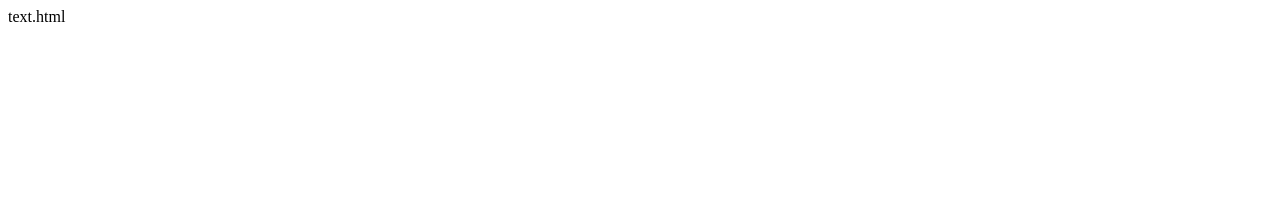
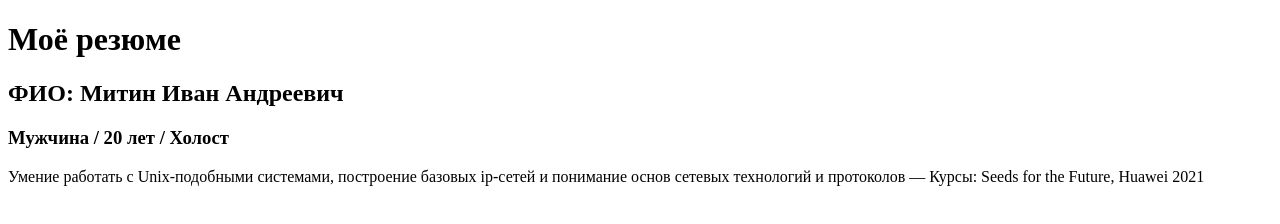
Before and after one commit to MBDDD/rsschool-cv, a plain HTML site: page index.html in a window 1280 px wide. Drawn offline with Linux system fonts and the light colour scheme.

Commit message:
feat: update index.html

```diff
--- a/index.html
+++ b/index.html
@@ -1 +1,18 @@
-text.html
+<!DOCTYPE html>
+<html>
+
+<head>
+    <link rel="stylesheet" href="style.css">
+</head>
+
+<body>
+    <h1>Моё резюме</h1>
+    <h2>ФИО: Митин Иван Андреевич</h2>
+    <h3>Мужчина / 20 лет / Холост</h3>
+    <p>
+        Умение работать с Unix-подобными системами, построение базовых ip-сетей и понимание основ сетевых технологий и
+        протоколов — Курсы: Seeds for the Future, Huawei 2021
+    </p>
+</body>
+
+</html>
```
